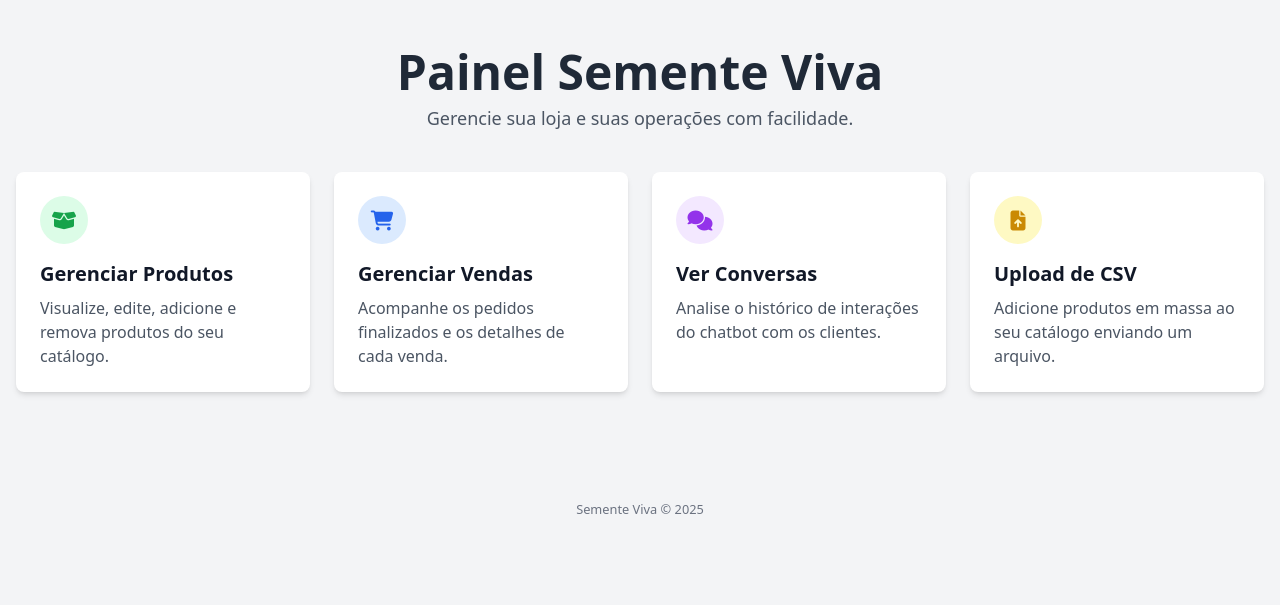
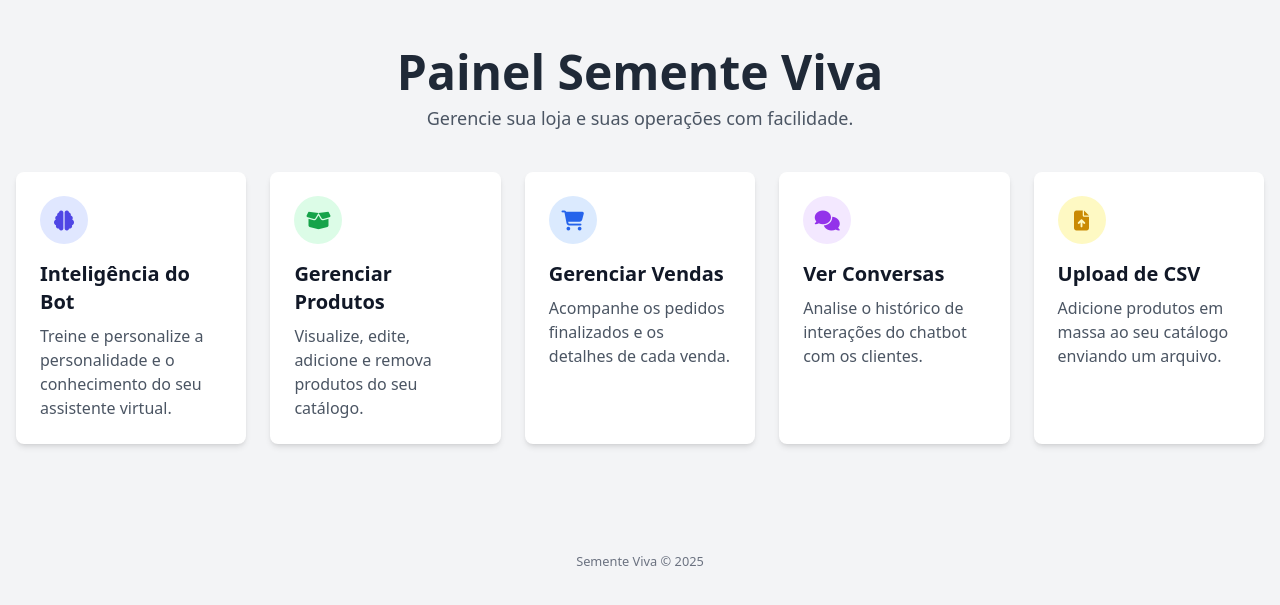
Before and after one commit to sementeviva/Teste-bot, a Flask app: page / in a window 1280 px wide. Shown: the top 605 px of the page. Run offline with Flask 3, Linux system fonts and the light colour scheme; some libraries are stand-ins or nearby versions.

Commit message:
Update index.html

```diff
--- a/templates/index.html
+++ b/templates/index.html
@@ -17,8 +17,19 @@
             <p class="text-lg text-gray-600 mt-2">Gerencie sua loja e suas operações com facilidade.</p>
         </div>
 
-        <div class="grid grid-cols-1 md:grid-cols-2 lg:grid-cols-4 gap-6">
+        <!-- ATUALIZADO: A grade agora pode ter até 5 colunas em telas grandes -->
+        <div class="grid grid-cols-1 md:grid-cols-2 lg:grid-cols-3 xl:grid-cols-5 gap-6">
 
+            <!-- NOVO CARD: Inteligência do Assistente -->
+            <a href="{{ url_for('treinamento_bot_bp.treinamento') }}" class="block p-6 bg-white rounded-lg shadow-md hover:shadow-xl transition-shadow duration-300">
+                <div class="flex items-center justify-center h-12 w-12 rounded-full bg-indigo-100 text-indigo-600 mb-4">
+                    <i class="fas fa-brain fa-lg"></i>
+                </div>
+                <h3 class="text-xl font-semibold text-gray-900">Inteligência do Bot</h3>
+                <p class="mt-2 text-gray-600">Treine e personalize a personalidade e o conhecimento do seu assistente virtual.</p>
+            </a>
+
+            <!-- Card: Gerenciar Produtos -->
             <a href="{{ url_for('ver_produtos_bp.ver_produtos') }}" class="block p-6 bg-white rounded-lg shadow-md hover:shadow-xl transition-shadow duration-300">
                 <div class="flex items-center justify-center h-12 w-12 rounded-full bg-green-100 text-green-600 mb-4">
                     <i class="fas fa-box-open fa-lg"></i>
@@ -27,6 +38,7 @@
                 <p class="mt-2 text-gray-600">Visualize, edite, adicione e remova produtos do seu catálogo.</p>
             </a>
 
+            <!-- Card: Gerenciar Vendas -->
             <a href="{{ url_for('gerenciar_vendas_bp.gerenciar_vendas') }}" class="block p-6 bg-white rounded-lg shadow-md hover:shadow-xl transition-shadow duration-300">
                 <div class="flex items-center justify-center h-12 w-12 rounded-full bg-blue-100 text-blue-600 mb-4">
                     <i class="fas fa-shopping-cart fa-lg"></i>
@@ -35,6 +47,7 @@
                 <p class="mt-2 text-gray-600">Acompanhe os pedidos finalizados e os detalhes de cada venda.</p>
             </a>
 
+            <!-- Card: Histórico de Conversas -->
             <a href="{{ url_for('ver_conversas_bp.listar_contatos') }}" class="block p-6 bg-white rounded-lg shadow-md hover:shadow-xl transition-shadow duration-300">
                 <div class="flex items-center justify-center h-12 w-12 rounded-full bg-purple-100 text-purple-600 mb-4">
                     <i class="fas fa-comments fa-lg"></i>
@@ -43,6 +56,7 @@
                 <p class="mt-2 text-gray-600">Analise o histórico de interações do chatbot com os clientes.</p>
             </a>
 
+            <!-- Card: Upload de CSV -->
             <a href="{{ url_for('upload_csv_bp.upload_csv') }}" class="block p-6 bg-white rounded-lg shadow-md hover:shadow-xl transition-shadow duration-300">
                 <div class="flex items-center justify-center h-12 w-12 rounded-full bg-yellow-100 text-yellow-600 mb-4">
                     <i class="fas fa-file-upload fa-lg"></i>
```
